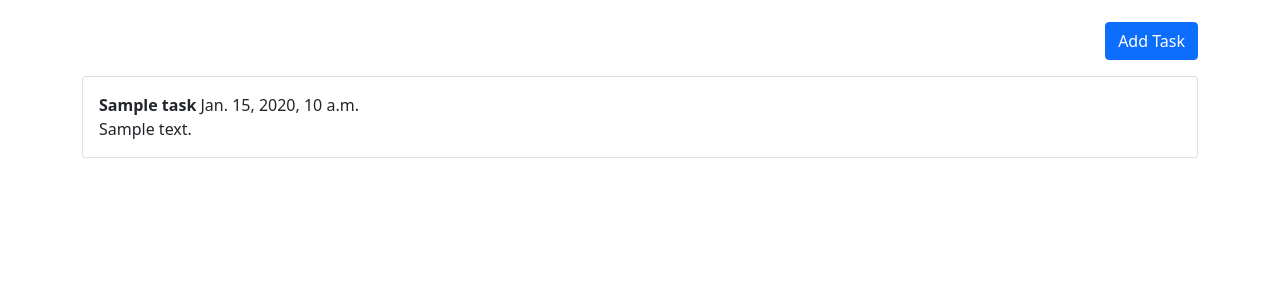
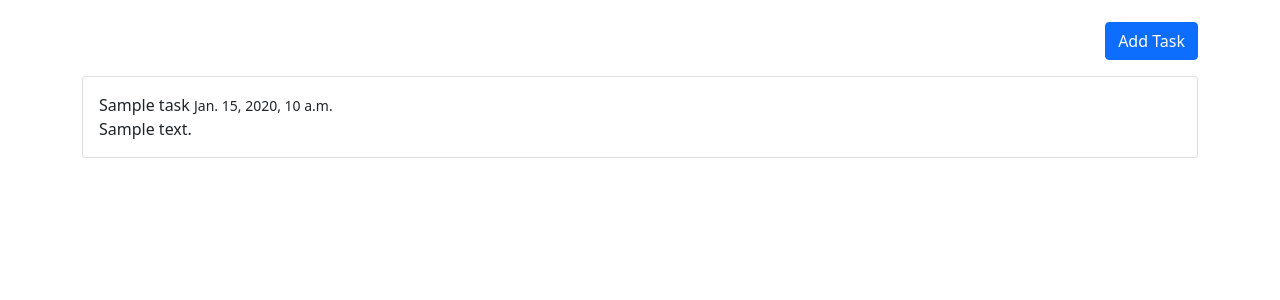
Before and after one commit to purwasadr/capstone, a Django app: page /1/tasks in a window 1280 px wide. Shown: the part 170-470 px from the top of the page. Run offline with Django 4.2, Linux system fonts and the light colour scheme; tables that the repository leaves empty hold one stand-in row (values such as "Sample post"); parts of the project's set-up code (start-up, migrations or seed data) failed here and were passed over.

Commit message:
Change title and created_at tag

```diff
--- a/classroom/templates/classroom/tasks.html
+++ b/classroom/templates/classroom/tasks.html
@@ -10,7 +10,7 @@
     {% for task in tasks %}
         <div class="card mb-3">
             <div class="card-body">
-                <div class="cart-title fw-bold">{{ task.title }} <span class="fw-normal">{{ task.created_at }}</span></div>
+                <span class="cart-title fw-medium ">{{ task.title }}</span> <span class="small">{{ task.created_at }}</span>
                 <div class="cart-text">{{ task.description }}</div>
                 <a class="stretched-link" href="{% url 'task-detail' room_id task.id %}"></a>
             </div>
```
